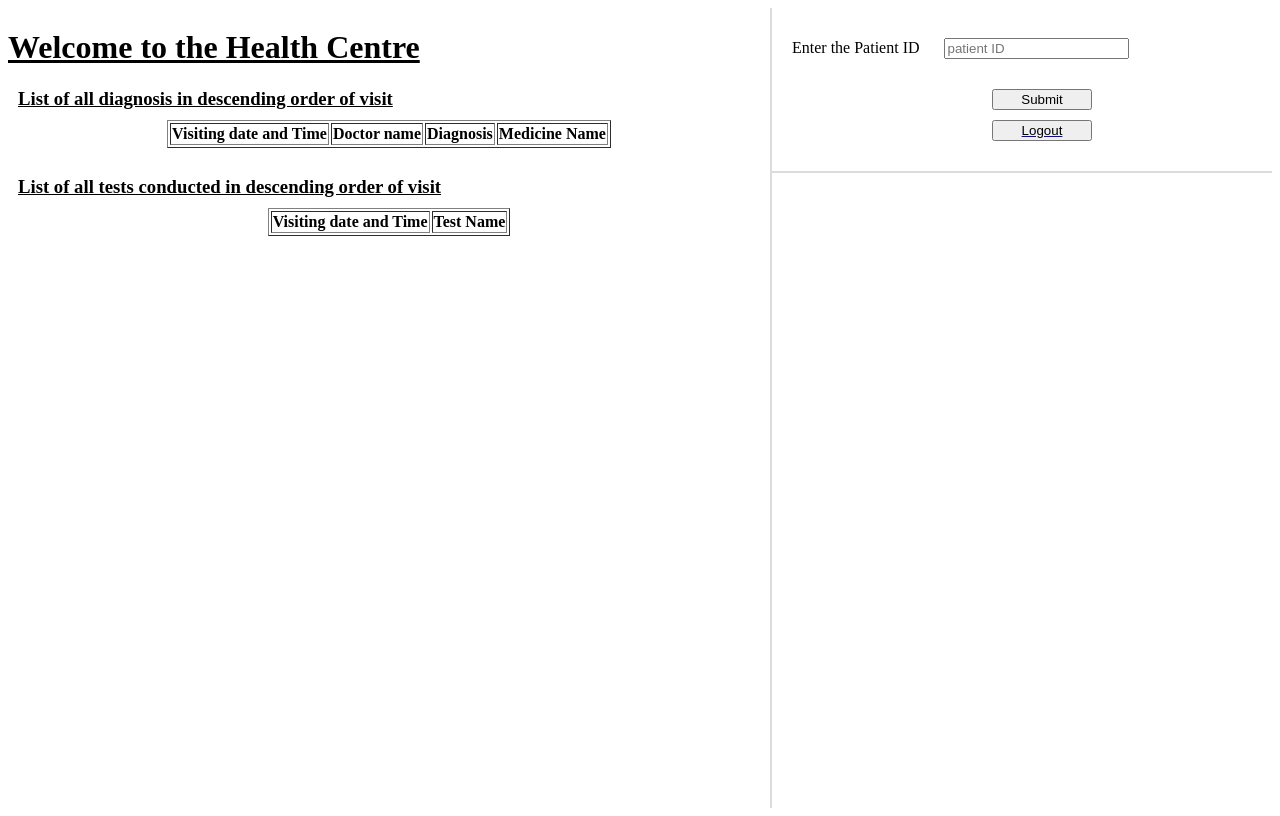
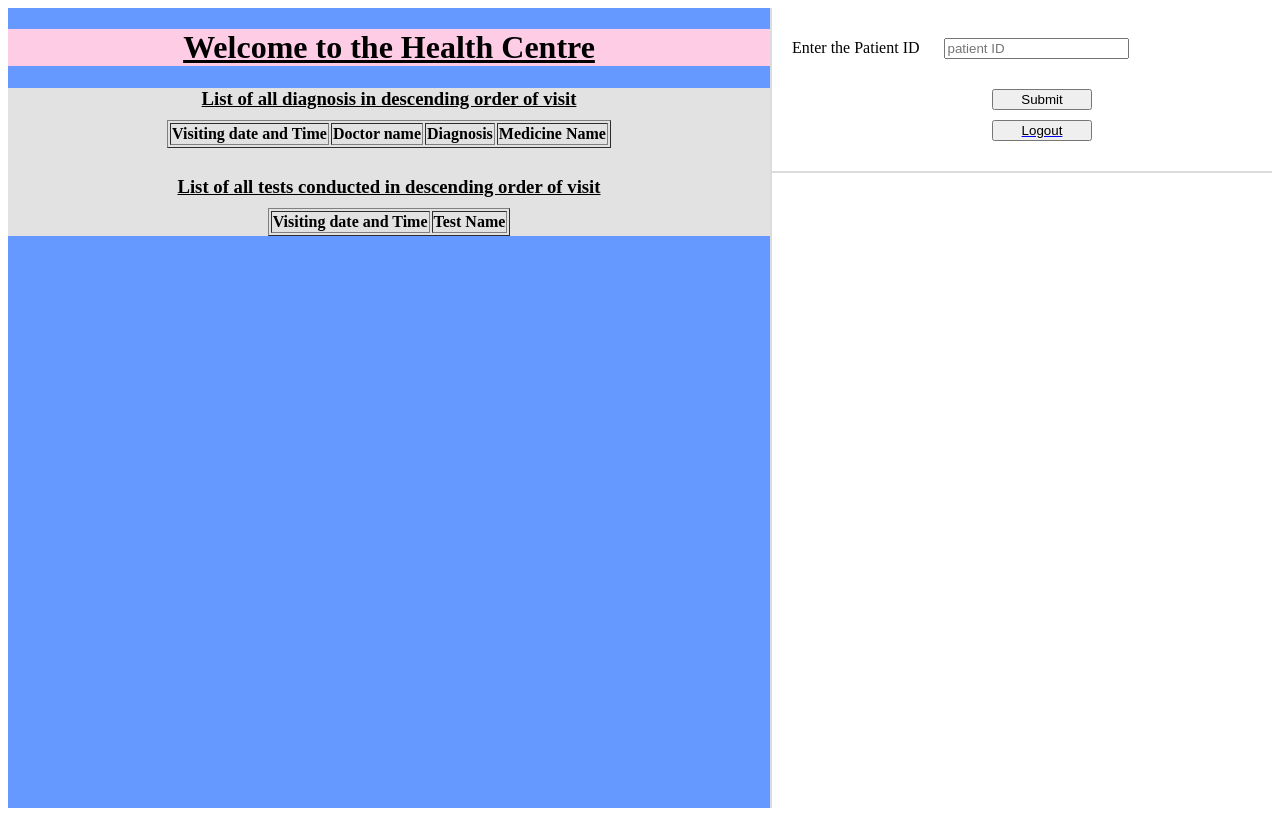
Before and after one commit to sonaalPradeep/ClinicDB, a PHP site: page /patient_page.php in a window 1280 px wide. Run offline with PHP 8.4, Linux system fonts and the light colour scheme; data that the repository does not hold is empty.

Commit message:
Edited doc_history and pat_css

```diff
--- a/patient_page.css
+++ b/patient_page.css
@@ -3,6 +3,7 @@ body {
 }
 .main {
     flex-grow: 1;
+    background-color: #6699ff;
 }
 
 .user_block {
@@ -22,6 +23,11 @@ h3 {
     margin:10px;
 }
 
+h1 {
+    background-color: #ffcce6;
+    text-align: center;
+}
+
 #image {
     align-self: center;
     margin:auto;
@@ -37,23 +43,24 @@ h3 {
     flex-direction: column;
     align-items: center;
     border-bottom: 2px solid gainsboro;
+    opacity : 0.8;
 }
 
-.user_history {
-    padding:20px;
-    display: flex;
-    flex-direction: column;
-    align-items: center;
-    border-bottom: 2px solid gainsboro;
+.patient_listing {
+    text-align: center;
+    background-color: #e2e2e2;
+
 }
 
 p {
     margin:0px;
     margin-bottom: 5px;
 }
+
 input[type='text'] {
     margin:20px;
 }
+
 button {
     display: block;
     margin: 10px;
```
Also changed, not shown: doctor_page.php (+0 -32 lines).
